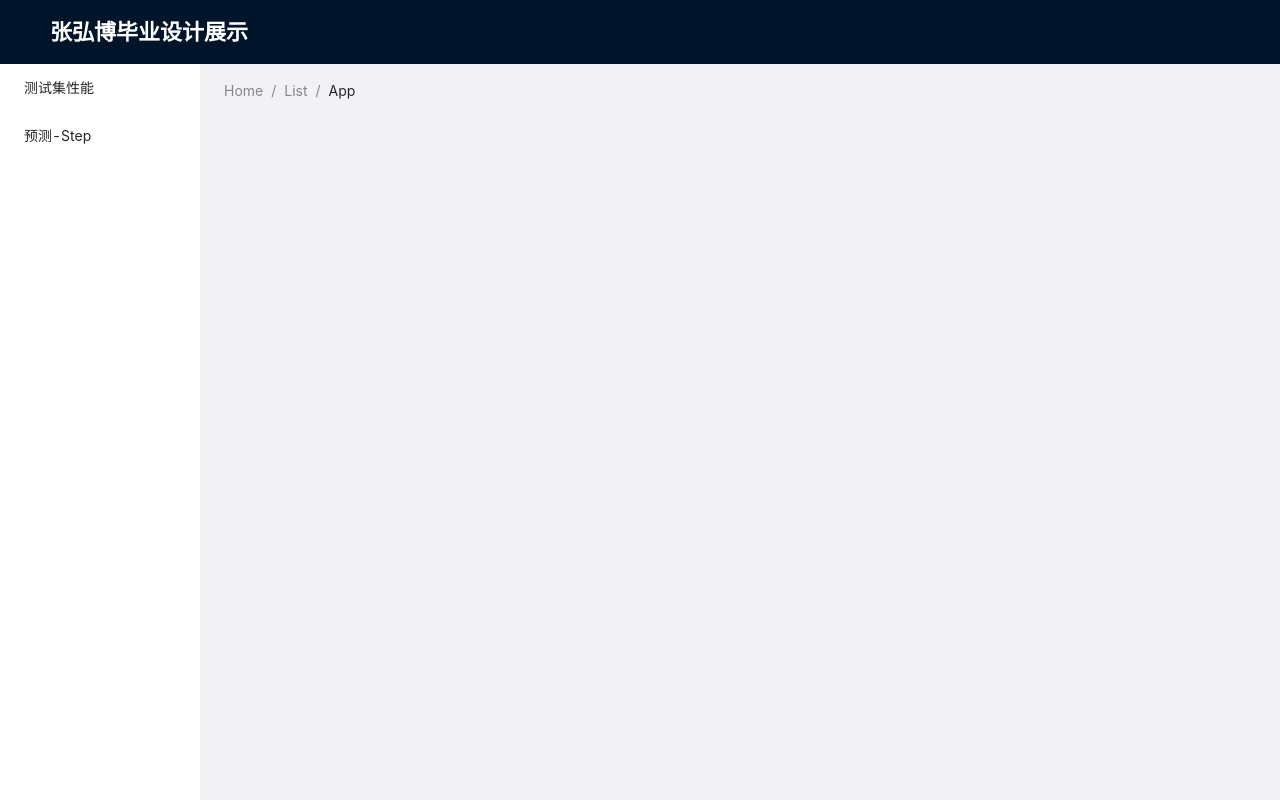
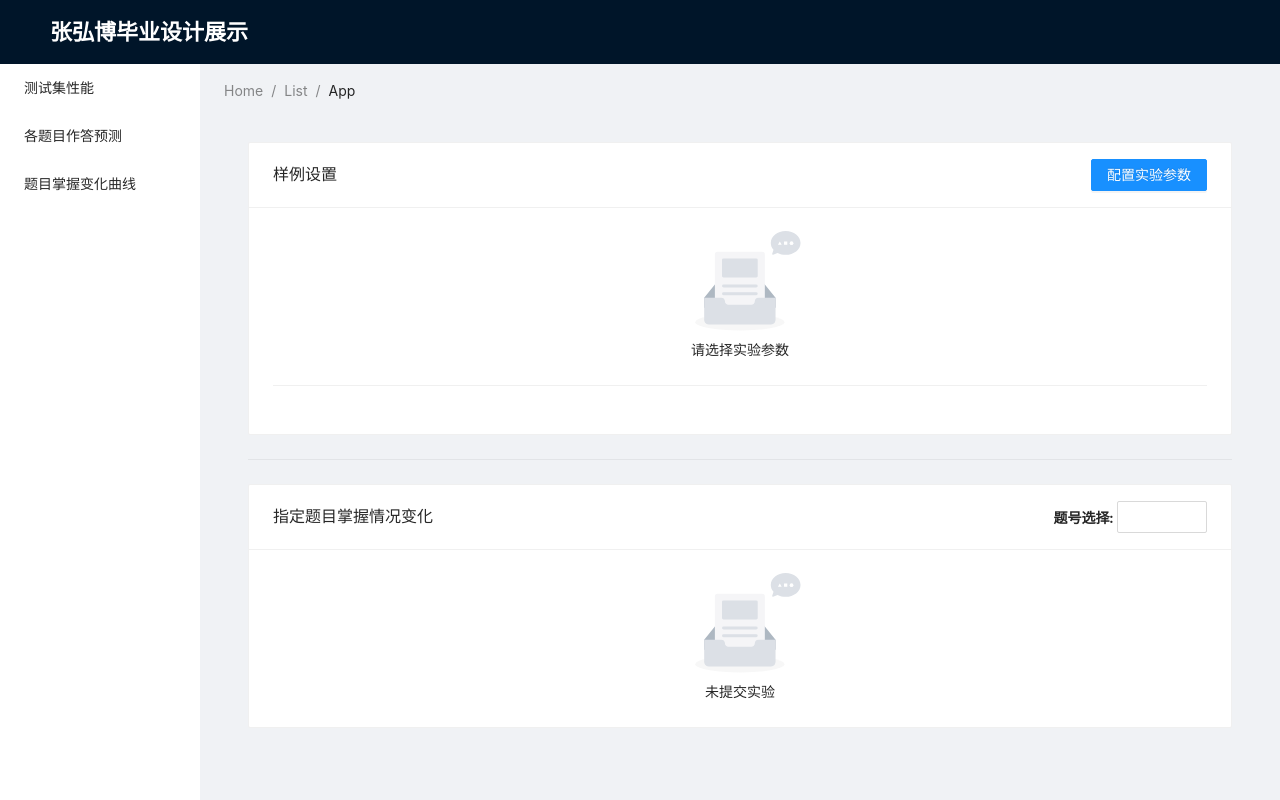
Before and after one commit to EnrigleZ/bytwo, a React (Create React App) app: page /pred-exercise in a window 1280 px wide. Built offline with nearby package versions, Linux system fonts and the light colour scheme.

Commit message:
feat: chart

```diff
--- a/package.json
+++ b/package.json
@@ -4,6 +4,7 @@
   "private": true,
   "proxy": "http://localhost:8000",
   "dependencies": {
+    "@ant-design/charts": "^1.0.9",
     "@ant-design/icons": "^4.3.0",
     "@testing-library/jest-dom": "^5.11.4",
     "@testing-library/react": "^11.1.0",
--- a/src/App.js
+++ b/src/App.js
@@ -10,6 +10,7 @@ import MyLayout from './layout'
 import HomePage from './pages/home'
 import TestsetPrediction from './pages/test-pred'
 import PredictStepPage from './pages/case-pred/pred-step'
+import PredictExercisePage from './pages/case-pred/pred-exercise'
 
 function App() {
   return (
@@ -20,6 +21,7 @@ function App() {
             <Switch>
               <Route path="/test-pred" component={TestsetPrediction} />
               <Route path="/pred-step" component={PredictStepPage} />
+              <Route path="/pred-exercise" component={PredictExercisePage} />
               <Route path="/" component={HomePage} />
             </Switch>
           </MyLayout>
--- a/src/layout/index.jsx
+++ b/src/layout/index.jsx
@@ -29,7 +29,10 @@ const MyLayout = (props) => {
                             <Link to="/test-pred">测试集性能</Link>
                         </Menu.Item>
                         <Menu.Item key="pred-step">
-                            <Link to="/pred-step">预测-Step</Link>
+                            <Link to="/pred-step">各题目作答预测</Link>
+                        </Menu.Item>
+                        <Menu.Item key="pred-exercise">
+                            <Link to="/pred-exercise">题目掌握变化曲线</Link>
                         </Menu.Item>
                     </Menu>
                 </Sider>
--- a/src/pages/case-pred/logics.jsx
+++ b/src/pages/case-pred/logics.jsx
@@ -2,6 +2,11 @@ import Axios from 'axios'
 
 export const PostInferenceStep = (data) => {
     const ret = Axios.post("inference/step/", data)
+    return ret
+}
+
+const PostInferenceExercise = (data) => {
+    const ret = Axios.post("inference/exercise/", data)
     return ret
 }
 
@@ -18,3 +23,48 @@ export const getInferenceResult = (model, dataset, decay, values) => {
     const ret = PostInferenceStep(data)
     return ret
 }
+
+export const getInferenceExerciseResult = (model, dataset, decay, values, exercise) => {
+    const data = {
+        model_name: model,
+        dataset,
+        exercise_list: values.map(x => String(x.id)),
+        label_list: values.map(x => x.answer ? "1" : "0"),
+        weight_decay: decay,
+        exercise
+    }
+
+    const ret = PostInferenceExercise(data)
+    return ret
+}
+
+
+export function getConfigs(results) {
+    console.log(results)
+    const data = results.map((value, index) => {
+        return {
+            index,
+            value
+        }
+    })
+    const config = {
+        data,
+        height: 400,
+        xField: 'index',
+        yField: 'value',
+        point: {
+            size: 5,
+            shape: 'diamond',
+        },
+        label: {
+            style: {
+                fill: '#aaa',
+            },
+            formatter: ({ value }) => { return parseFloat(value).toFixed(3) },
+            autoEllipsis: true,
+            autoHide: true,
+            rotate: -0.618
+        },
+    }
+    return config
+}
--- a/src/pages/case-pred/pred-exercise.jsx
+++ b/src/pages/case-pred/pred-exercise.jsx
@@ -0,0 +1,68 @@
+import React from 'react'
+import { Card, Col, Divider, message, Progress, Row, Spin, Empty, Button, InputNumber } from 'antd'
+import { Line } from '@ant-design/charts'
+import InteractArea from './interact-area'
+import { getConfigs, getInferenceExerciseResult, getInferenceResult } from './logics'
+import { getDatasetInfo } from '../../misc/dataset'
+
+
+
+
+const ChartArea = (props) => {
+    const {results} = props
+    if (!results) return (<Empty description="未提交实验" />)
+    const config = getConfigs(results)
+    return (
+        <Line {...config} />)
+}
+const PredictExercisePage = (props) => {
+
+    const [n, setN] = React.useState(null)
+    const [loading, setLoading] = React.useState(false)
+    const [results, setResults] = React.useState(null)
+    const [exercise, setExercise] = React.useState(null)
+
+    const getResult = React.useCallback((model, dataset, decay, values) => {
+        console.log(model, dataset, decay, values, exercise)
+        const datasetInfo = getDatasetInfo(dataset)
+        console.log(datasetInfo)
+        if (!model || !dataset) {
+            message.error("请填写模型参数")
+            return
+        }
+        if (exercise === undefined || exercise === null ) {
+            message.error("请填写题号")
+            return
+        }
+        if (exercise >= datasetInfo.totalExercises || exercise < 0) {
+            message.error(`题号"${exercise}"不合法`)
+            return
+        }
+        setN(datasetInfo.totalExercises)
+        setLoading(true)
+        getInferenceExerciseResult(model, dataset, decay, values, exercise).then(res => {
+            const data = res.data.pred_exercise
+            setResults(data)
+        })
+            .catch(() => { })
+            .finally(() => { setLoading(false) })
+    }, [setN, setLoading, exercise])
+
+    console.log(n)
+    return (
+        <>
+            <InteractArea submit={getResult} />
+            <Divider />
+            <Spin spinning={loading}>
+                <Card title="指定题目掌握情况变化" extra={(<>
+                    <b style={{}}>题号选择: </b>
+                    <InputNumber min={0} onChange={setExercise}/>
+                </>)}>
+                    <ChartArea results={results} />
+                </Card>
+            </Spin>
+        </>
+    )
+}
+
+export default PredictExercisePage
```
Also changed, not shown: 1 other file (tests, documents, lock files or other folders).
